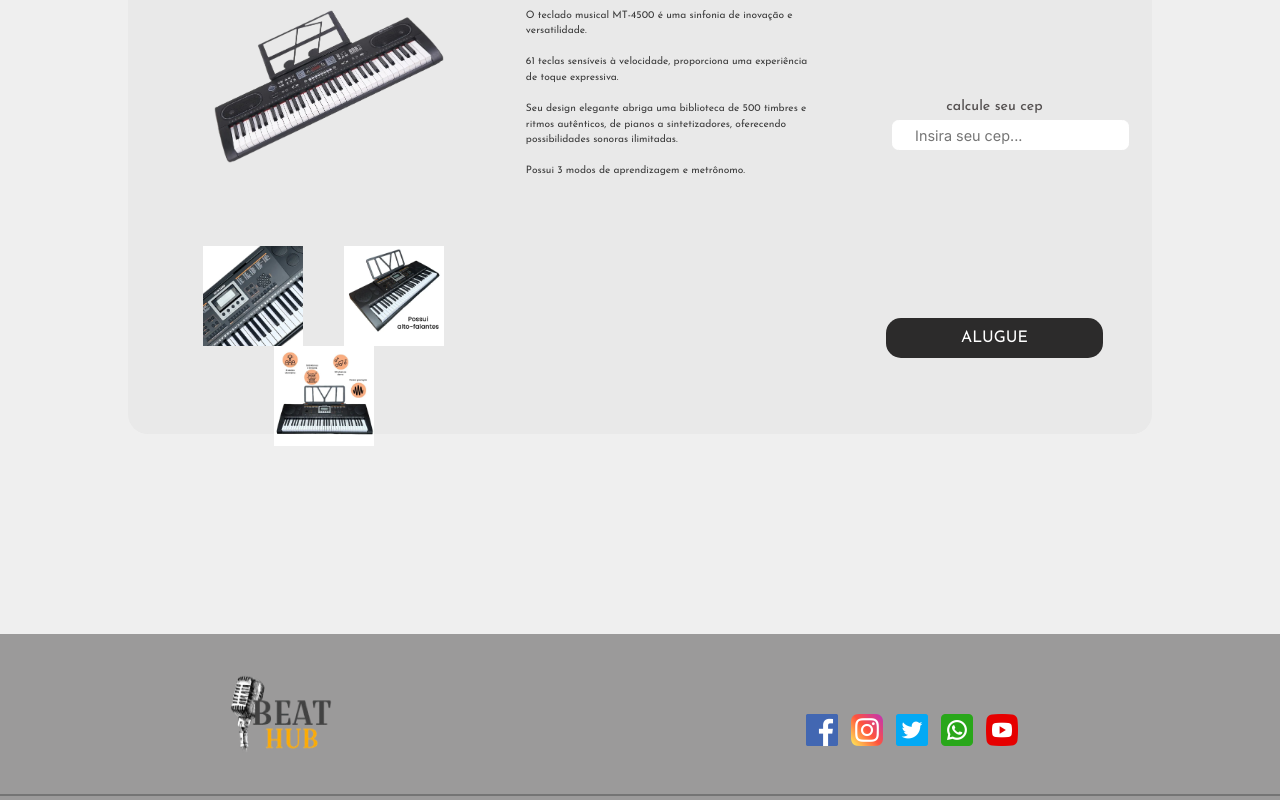
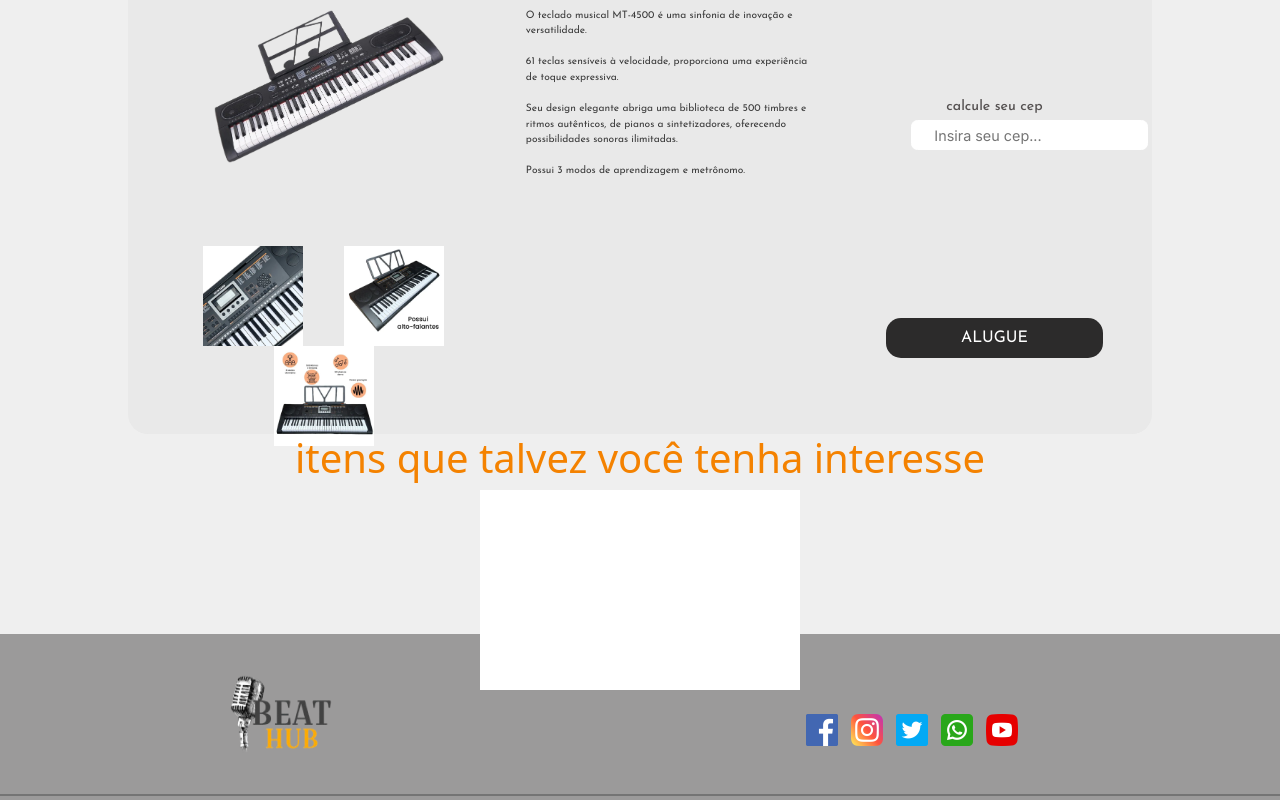
Before and after one commit to spricigom/BeatHub, a Vue app: page /produto in a window 1280 px wide. Shown: the part 360-1160 px from the top of the page. Built offline with nearby package versions, Linux system fonts and the light colour scheme; a web font is replaced by a local one.

Commit message:
FEAT: começo dos produtos

```diff
--- a/src/views/ProdutoView.vue
+++ b/src/views/ProdutoView.vue
@@ -104,6 +104,14 @@
                 </div>
 
             </div>
+            <h1 id="interesse">itens que talvez você tenha interesse</h1>
+            <div class="recomenda" style="display: flex; flex-direction: row;">
+                <div class="produto"></div>
+                <div class="produto"></div>
+                <div class="produto"></div>
+                <div class="produto"></div>
+                <div class="produto"></div>
+            </div>
         </main>
 
 
@@ -170,6 +178,23 @@
 </template>
 
 <style scoped>
+.recomenda{
+    display: flex;
+    flex-direction: column;
+    justify-content: space-around;
+}
+.produto{
+    background-color: white;
+    height: 25vh;
+    flex-direction: row;
+    width: 5vw;
+
+
+
+}
+#interesse{
+    color: #f48200;
+}
 .valor{
     margin-top: 1vh;
 }
@@ -179,8 +204,7 @@
 .input_cep {
     display: flex;
     position: relative;
-    right: 5vw;
-
+    right: 3.5vw;
 }
 
 .input_cep input {
@@ -231,6 +255,7 @@ button {
     top: 6vh;
     width: 20vw;
     text-align: center;
+    align-items: center;
 }
 
 .descricao {
@@ -321,7 +346,9 @@ body {
 main {
     background-color: #efefef;
     display: flex;
+    flex-direction: column;
     justify-content: space-around;
+    align-items: center;
     height: 100vh;
 }
 
@@ -474,18 +501,7 @@ main {
     object-fit: contain;
 }
 
-.produtos {
-    background-color: white;
-    height: 45vh;
-    margin-left: 12px;
-    margin-right: 12px;
-    margin-top: 4vh;
-    box-shadow: -.5px .5px .5px .5px rgb(150, 146, 146);
-    margin-bottom: 8vh;
-    border-radius: 2vw;
 
-
-}
 
 
 
```
